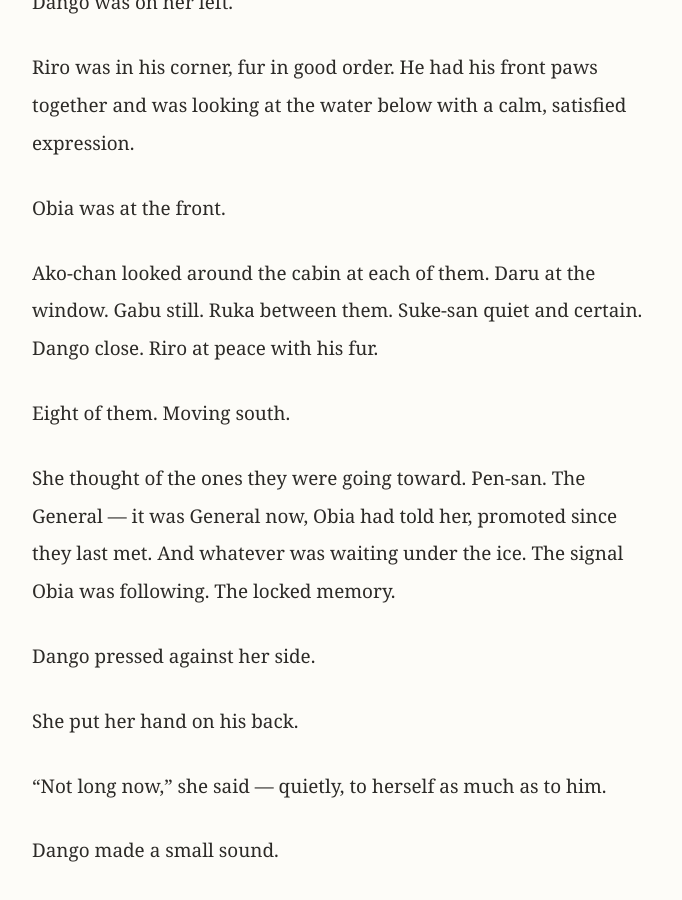
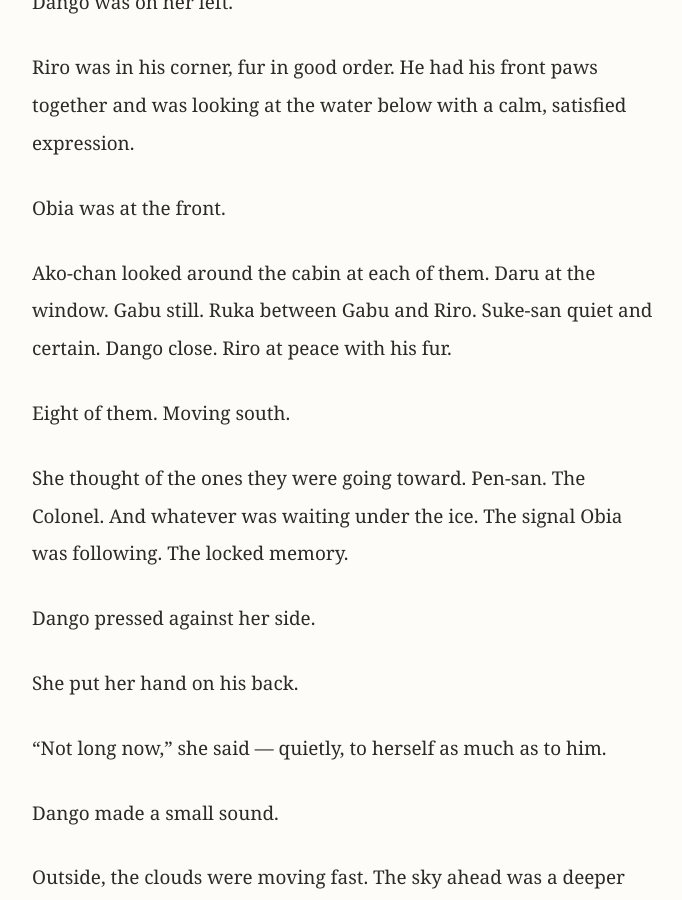
Before and after one commit to morisaki-yuichi/ako-chans-adventure, a Jekyll site: the page built from season2/chapter16/ep039.md, in a window 1280 px wide and 900 px high, scrolled down 832 px. Shown: the whole window, without its empty margins (294-976 px from the left). Built offline with Jekyll 4.4.1, drawn with Linux system fonts in a browser that asks for light colours.

Commit message:
Fix Ep39/40 — Ruka position unambiguous; Colonel not General (Ako-chan doesn't know yet)

```diff
--- a/season2/chapter16/ep039.md
+++ b/season2/chapter16/ep039.md
@@ -30,11 +30,11 @@
 
 Obia was at the front.
 
-Ako-chan looked around the cabin at each of them. Daru at the window. Gabu still. Ruka between them. Suke-san quiet and certain. Dango close. Riro at peace with his fur.
+Ako-chan looked around the cabin at each of them. Daru at the window. Gabu still. Ruka between Gabu and Riro. Suke-san quiet and certain. Dango close. Riro at peace with his fur.
 
 Eight of them. Moving south.
 
-She thought of the ones they were going toward. Pen-san. The General — it was General now, Obia had told her, promoted since they last met. And whatever was waiting under the ice. The signal Obia was following. The locked memory.
+She thought of the ones they were going toward. Pen-san. The Colonel. And whatever was waiting under the ice. The signal Obia was following. The locked memory.
 
 Dango pressed against her side.
 
```
Also changed, not shown: season2/chapter16/ep040.md (+1 -1 lines).
